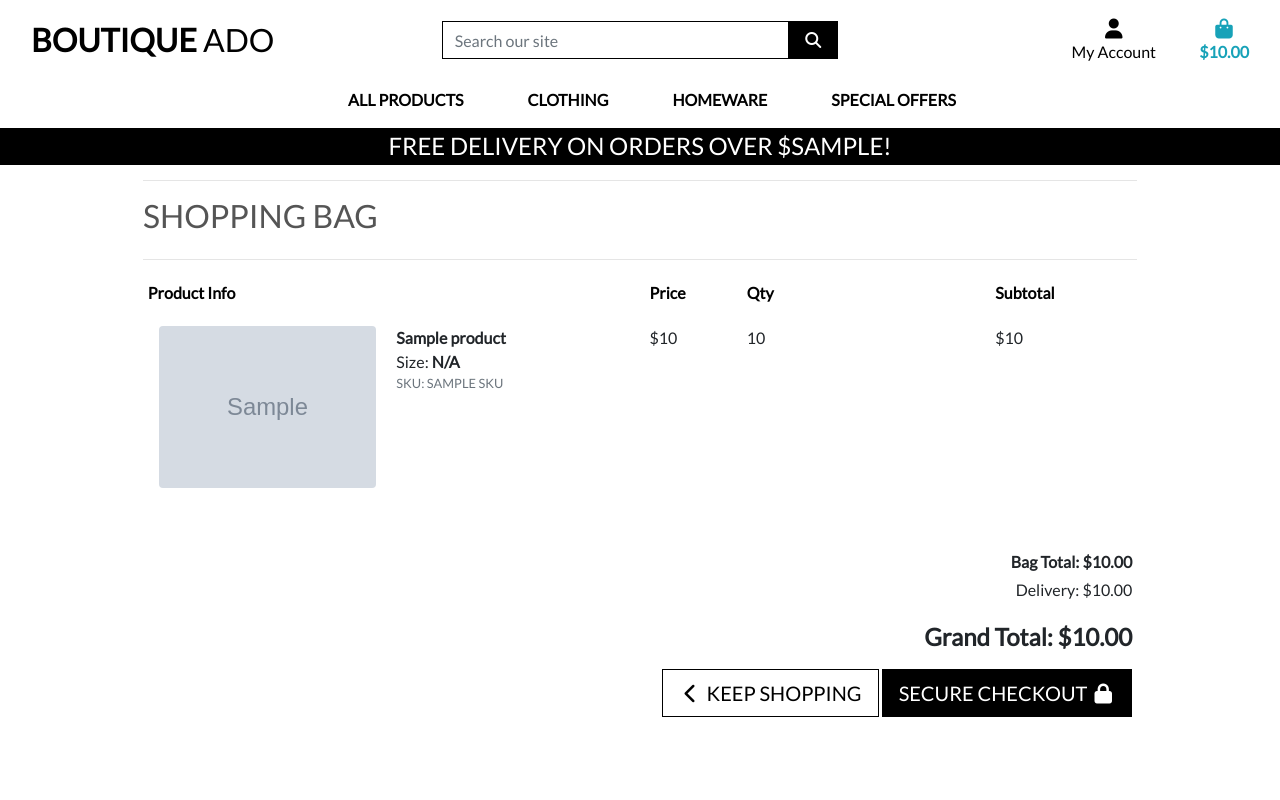
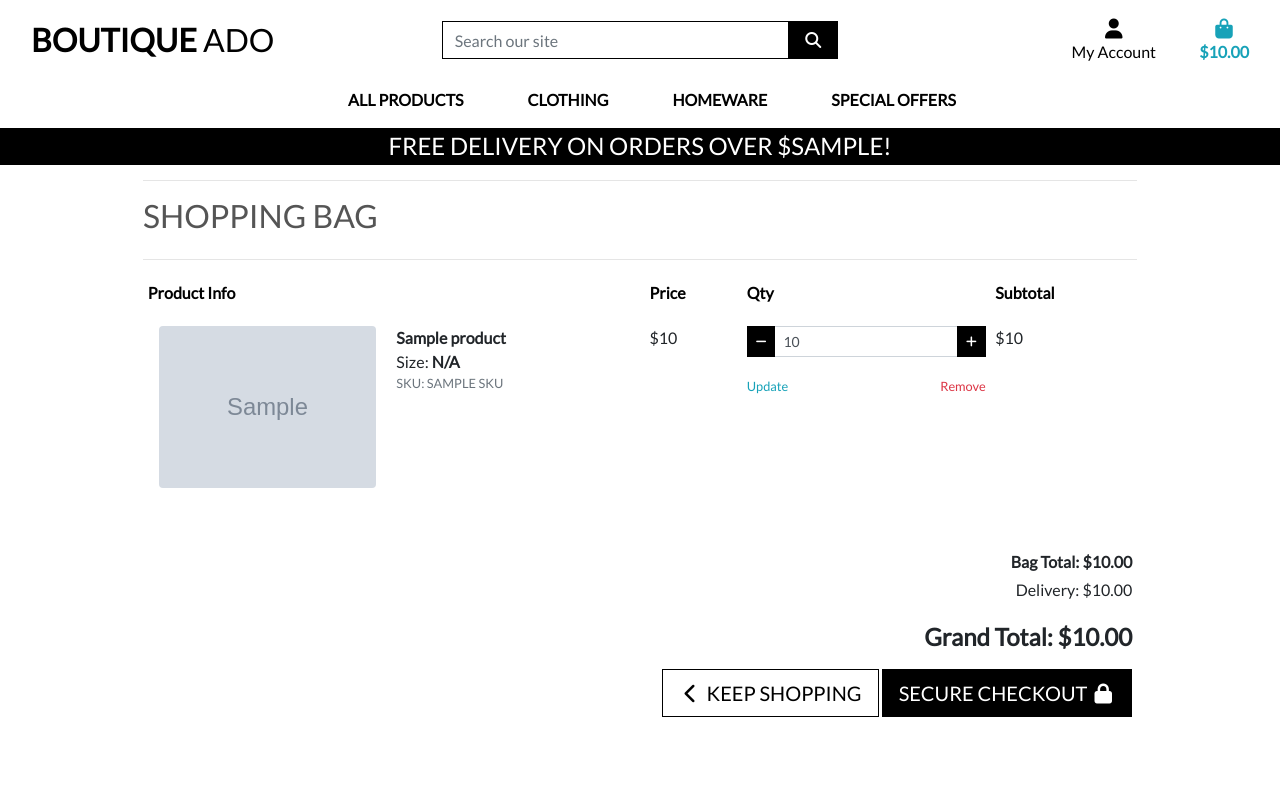
Before and after one commit to lhartley870/boutique-ado, a Django app: template bag/templates/bag/bag.html in a window 1280 px wide. Run offline with Django 3.2, Linux system fonts and the light colour scheme; the template is opened without the code that fills it: most values are stand-ins (such as "Sample title", 1, 10 or a date in 2020); grey boxes marked "Sample" are stand-in pictures; some libraries are stand-ins or nearby versions.

Commit message:
Add quantity boxes to shopping bag page

```diff
--- a/bag/templates/bag/bag.html
+++ b/bag/templates/bag/bag.html
@@ -51,7 +51,41 @@
                                     <p class="my-0">${{ item.product.price }}</p>
                                 </td>
                                 <td class="py-3 w-25">
-                                    <p class="my-0">{{ item.quantity }}</p>
+                                    <form action="" method="POST" class="form update-form">
+                                        {% csrf_token %}
+                                        <div class="form-group">
+                                            <div class="input-group">
+                                                <div class="input-group-prepend">
+                                                    <button class="decrement-qty btn btn-sm btn-black rounded-0"
+                                                        data-item_id="{{ item.item_id }}" id="decrement-qty_{{ item.item_id }}">
+                                                        <span>
+                                                            <i class="fas fa-minus fa-sm"></i>
+                                                        </span>
+                                                    </button>
+                                                </div>
+                                                <input class="form-control form-control-sm qty_input" type="number"
+                                                    name="quantity" value="{{ item.quantity }}" min="1" max="99"
+                                                    data-item_id="{{ item.item_id }}"
+                                                    id="id_qty_{{ item.item_id }}">
+                                                <div class="input-group-append">
+                                                    <button class="increment-qty btn btn-sm btn-black rounded-0"
+                                                        data-item_id="{{ item.item_id }}" id="increment-qty_{{ item.item_id }}">
+                                                        <span>
+                                                            <i class="fas fa-plus fa-sm"></i>
+                                                        </span>
+                                                    </button>
+                                                </div>
+                                                {% if item.product.has_sizes %}
+                                                    <input type="hidden" name="product_size" value="{{ item.size }}">
+                                                {% endif %}
+                                            </div>
+                                        </div>
+                                    </form>
+                                    <a class="update-link text-info"><small>Update</small></a>
+                                    <a class="remove-item text-danger float-right" id="remove_{{ item.item_id }}"
+                                        data-size="{{ item.size }}">
+                                        <small>Remove</small>
+                                    </a>
                                 </td>
                                 <td class="py-3">
                                     <p class="my-0">${{ item.product.price }}</p>
@@ -101,3 +135,30 @@
         </div>
     </div>
 {% endblock %}
+
+{% block postloadjs %}
+{{ block.super }}
+{% include 'products/includes/quantity_input_script.html' %}
+
+<script type="text/javascript">
+    // Update quantity on click
+    $('.update-link').click(function(e) {
+        var form = $(this).prev('.update-form');
+        form.submit();
+    })
+
+    // Remove item and reload on click
+    $('.remove-item').click(function(e) {
+        var csrfToken = "{{ csrf_token }}";
+        var itemId = $(this).attr('id').split('remove_')[1];
+        var size = $(this).data('size');
+        var url = `/bag/remove/${itemId}`;
+        var data = {'csrfmoddlewaretoken': csrfToken, 'size': size};
+
+        $.post(url, data)
+        .donw(function() {
+            location.reload();
+        });
+    })
+</script>
+{% endblock %}
--- a/static/css/base.css
+++ b/static/css/base.css
@@ -96,7 +96,9 @@ a.category-badge > span.badge:hover {
     width: 42px;
 }
 
-.bt-link {
+.bt-link,
+.update-link,
+.remove-item {
     cursor: pointer;
 }
 
```
